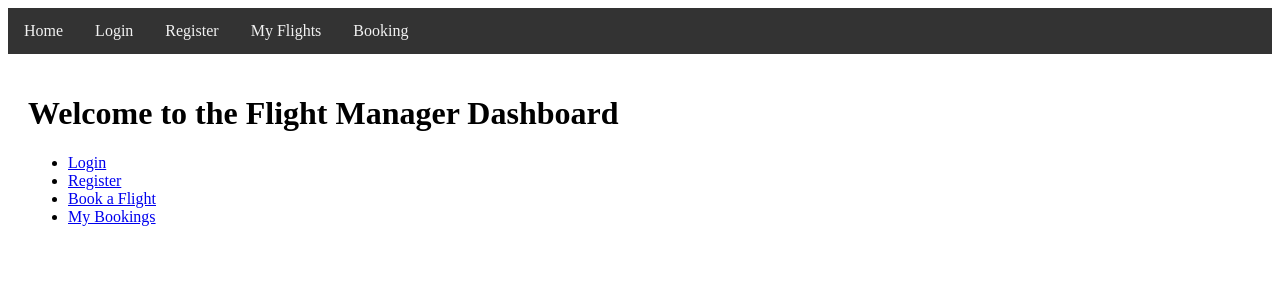
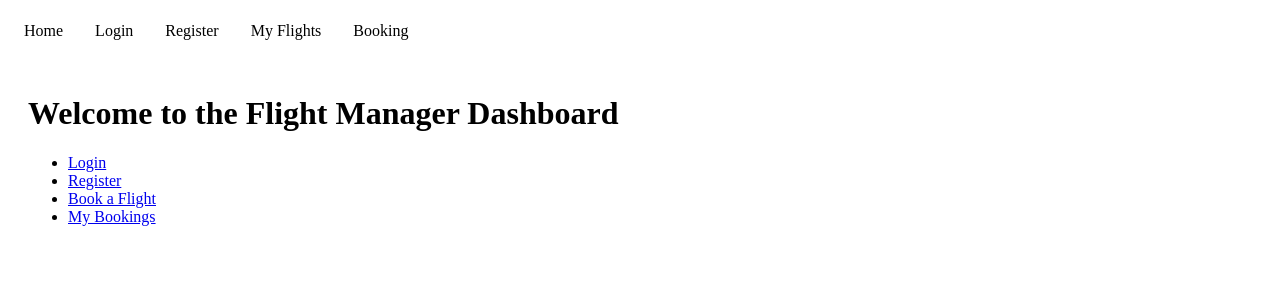
Before and after one commit to Cameron-p-Carter/214, a Flask app: page / in a window 1280 px wide. Shown: the top 300 px of the page. Run offline with Flask 3, Linux system fonts and the light colour scheme.

Commit message:
Update base.html

```diff
--- a/templates/base.html
+++ b/templates/base.html
@@ -7,19 +7,19 @@
     <title>{% block title %}{% endblock %}</title>
     <style>
         .navbar {
-            background-color: #333;
+            background-color: #ffffff;
             overflow: hidden;
         }
         .navbar a {
             float: left;
             display: block;
-            color: #f2f2f2;
+            color: #000000;
             text-align: center;
             padding: 14px 16px;
             text-decoration: none;
         }
         .navbar a:hover {
-            background-color: #ddd;
+            background-color: #d9d2e9;
             color: black;
         }
         .content {
```
